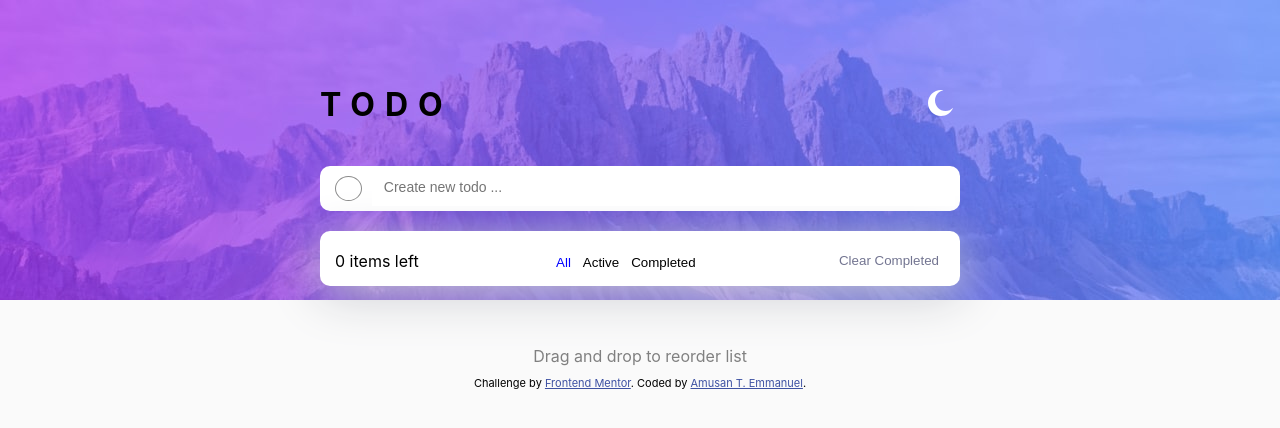
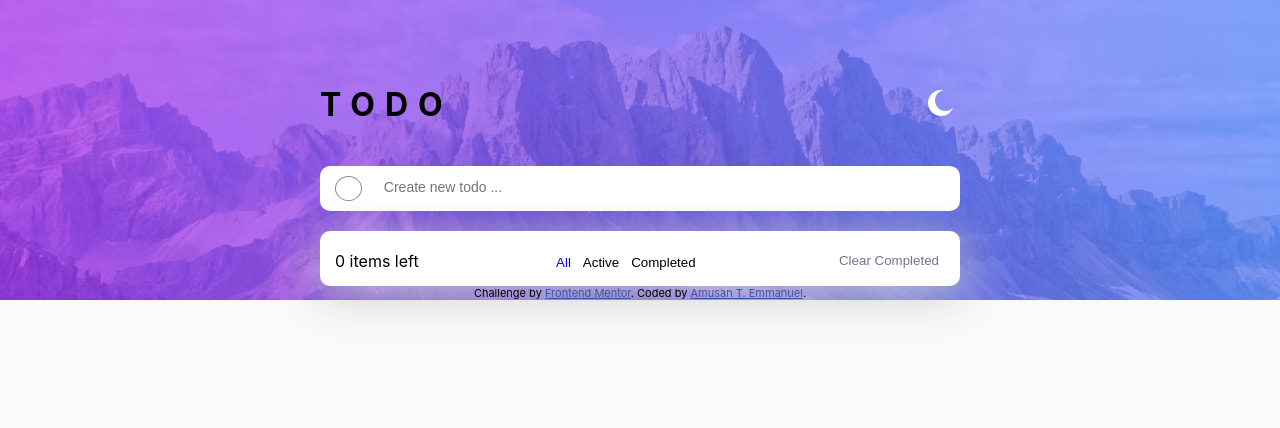
Before and after one commit to EmmanuelToluwanimi/react-todo-app, a React (Create React App) app: page / in a window 1280 px wide. Shown: the top 428 px of the page. Built offline with nearby package versions, Linux system fonts and the light colour scheme.

Commit message:
clean up

```diff
--- a/src/App.js
+++ b/src/App.js
@@ -136,7 +136,7 @@ function App() {
           <button style={filterstat === "completed" ? {color:"blue"}: {color:"initial"}} onClick={xc}>Completed</button>
         </div>
 
-        <div className="dand">Drag and drop to reorder list</div>
+        {/* <div className="dand">Drag and drop to reorder list</div> */}
 
         <div className="attribution">
           Challenge by <a href="https://www.frontendmentor.io?ref=challenge" rel="noreferrer" target="_blank">Frontend Mentor</a>.
--- a/src/components/Listtodos.js
+++ b/src/components/Listtodos.js
@@ -2,9 +2,6 @@ import React from 'react';
 import Todoholder from './Todoholder'
 
 export default function Listtodos({ Todos, altTodo, delTodo, toggleCompleted, clearCompleted, filterstat, setFilterstat }) {
-    // function filterHandler(stat) {
-    //     setFilterstat(stat);
-    // }
 
     return (
         <div className="card-todo">
--- a/src/components/Todoinput.js
+++ b/src/components/Todoinput.js
@@ -5,7 +5,6 @@ export default function Todoinput({sendTodo}) {
 
     function enterKey(e) {
         if (e.keyCode === 13) {
-            // e.preventDefault();
             TodoClick();
         }
     }
```
